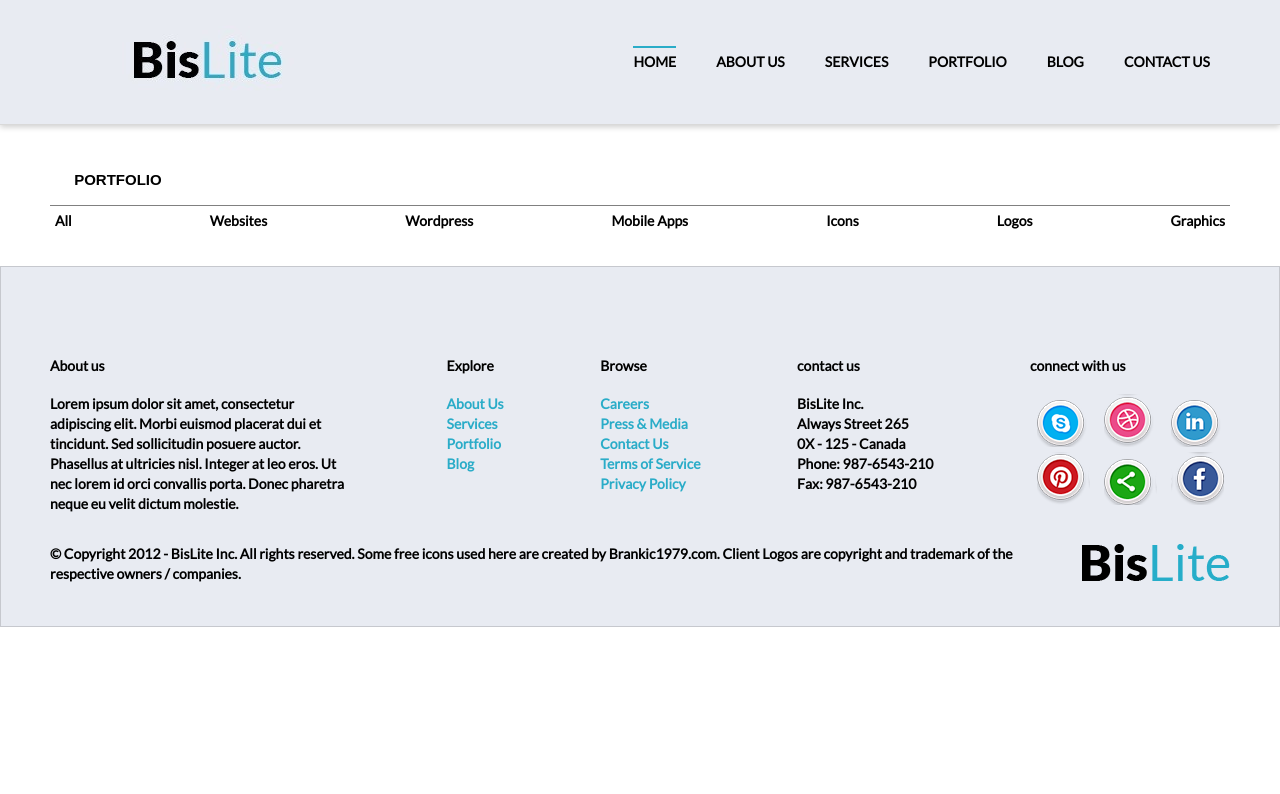
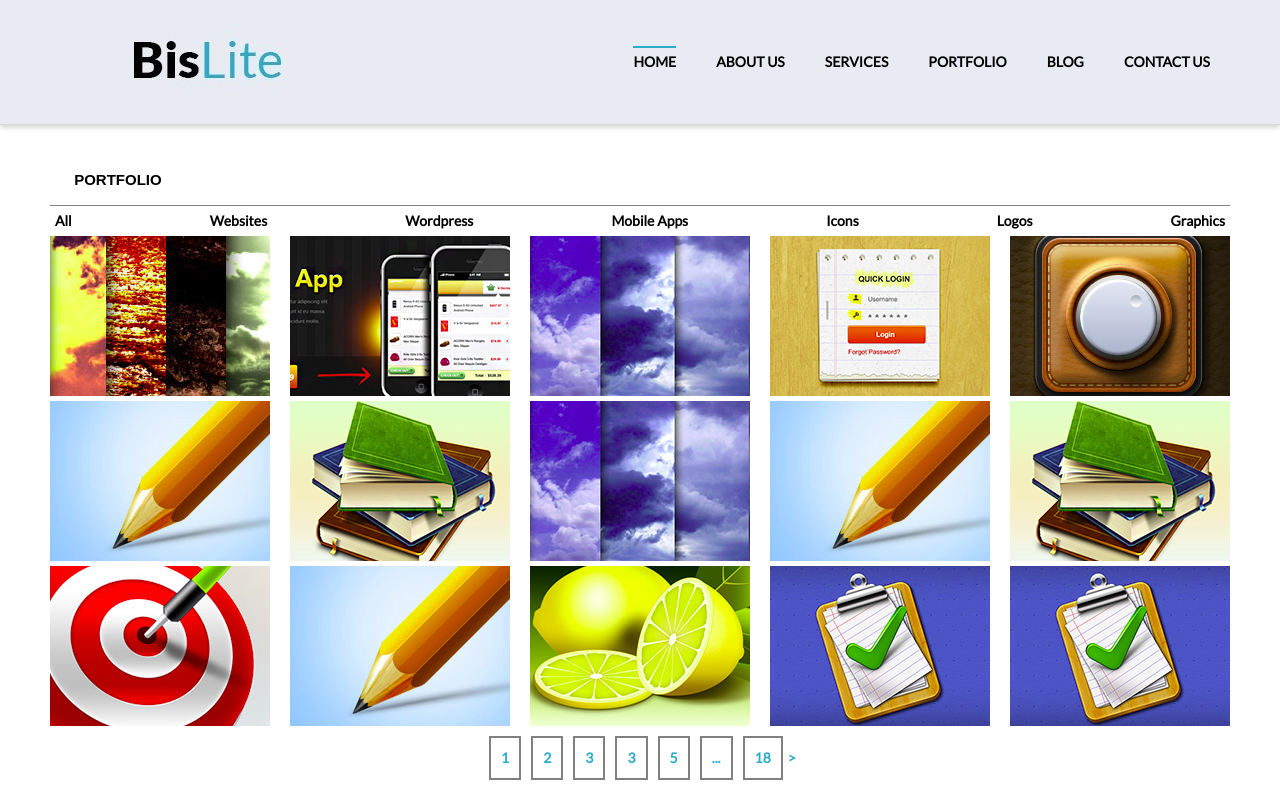
Before and after one commit to NataliyaVerchenko/bislite, a plain HTML site: page portfolio.html in a window 1280 px wide. Shown: the top 794 px of the page. Drawn offline with Linux system fonts and the light colour scheme.

Commit message:
add block pagination for portfolio.html

```diff
--- a/portfolio.html
+++ b/portfolio.html
@@ -28,7 +28,7 @@
 </header>
 <div class="main">
     <div class="container">
-        <div class="section-title">
+    <div class="section-title">
             <span class="icon">
                 <img src="images/paint-brush.png" alt="">
             </span>
@@ -48,8 +48,46 @@
             </ul>
         </div>
         <div class="portfolio-grid">
-            <img src="" alt=""/>
+            <ul class="imgs-list">
+
+                <li class="img"><img src="images/img-1.png" alt=""/></li>
+                <li class="img"><img src="images/img-2.png" alt=""/></li>
+                <li class="img"><img src="images/img-6.png" alt=""/></li>
+                <li class="img"><img src="images/img.png" alt=""/></li>
+                <li class="img"><img src="images/img0.png" alt=""/></li>
+                <li class="img"><img src="images/img3.png" alt=""/></li>
+                <li class="img"><img src="images/img7.png" alt=""/></li>
+                <li class="img"><img src="images/img6.png" alt=""/></li>
+                <li class="img"><img src="images/img3.png" alt=""/></li>
+                <li class="img"><img src="images/img7.png" alt=""/></li>
+                <li class="img"><img src="images/l4.png" alt=""/></li>
+                <li class="img"><img src="images/img3.png" alt=""/></li>
+                <li class="img"><img src="images/l2.png" alt=""/></li>
+                <li class="img"><img src="images/l1.png" alt=""/></li><li class="img"><img src="images/l1.png" alt=""/></li>
+
+
+
+
+            </ul>
+
         </div>
+        <!--Block "Пагинация" Start"-->
+        <div class="pagination">
+            <ul class="line-pagin">
+                <li class="page"><a href="">1</a></li>
+                <li class="page"><a href="">2</a></li>
+                <li class="page"><a href="">3</a></li>
+                <li class="page"><a href="">3</a></li>
+                <li class="page"><a href="">5</a></li>
+                <li class="page"><a href="">...</a></li>
+                <li class="page"><a href="">18</a></li>
+                <li><a href="#" class="next">></a></li>
+            </ul>
+
+
+
+        </div>
+
 
     </div>
 </div>
```
